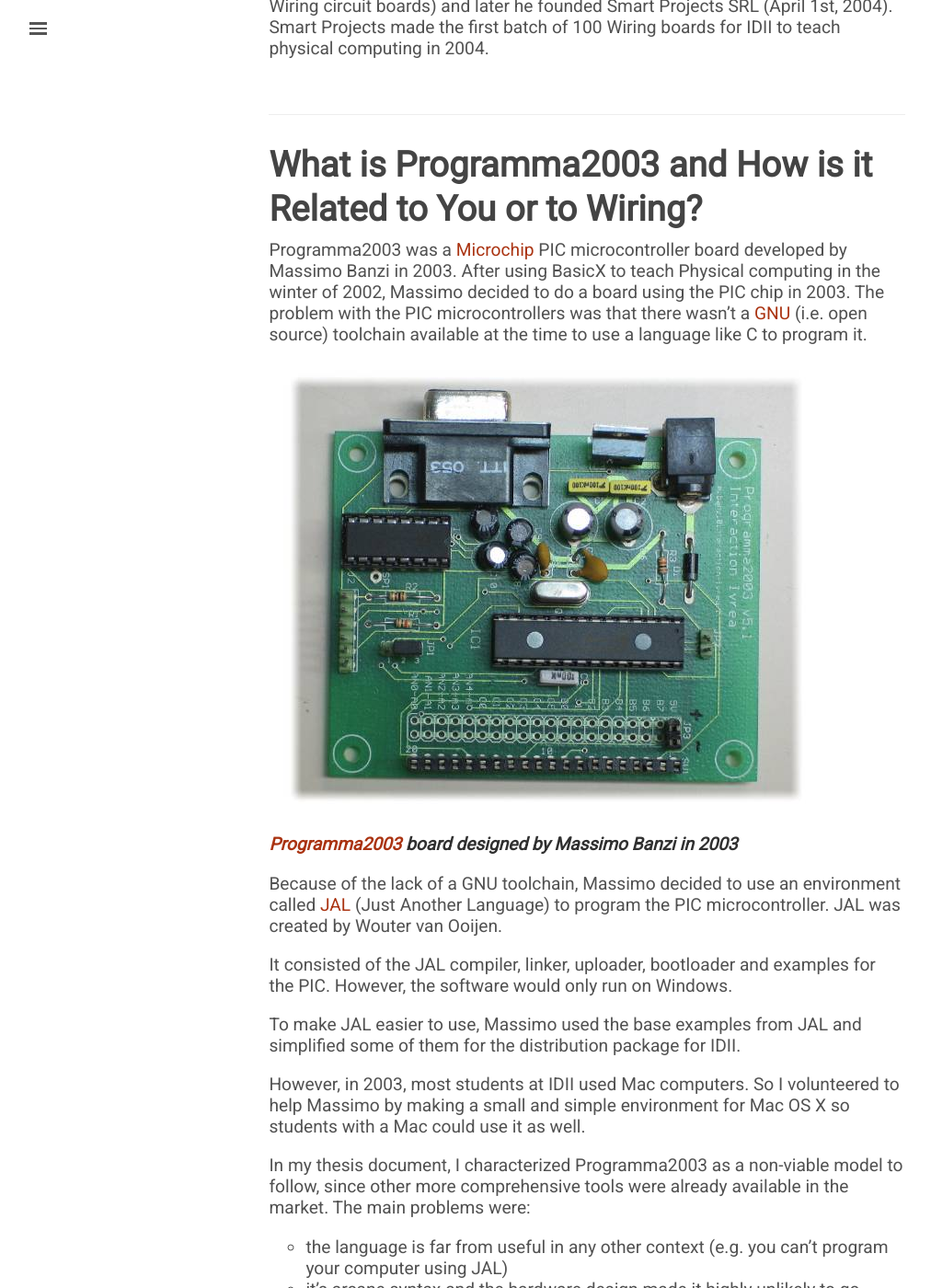
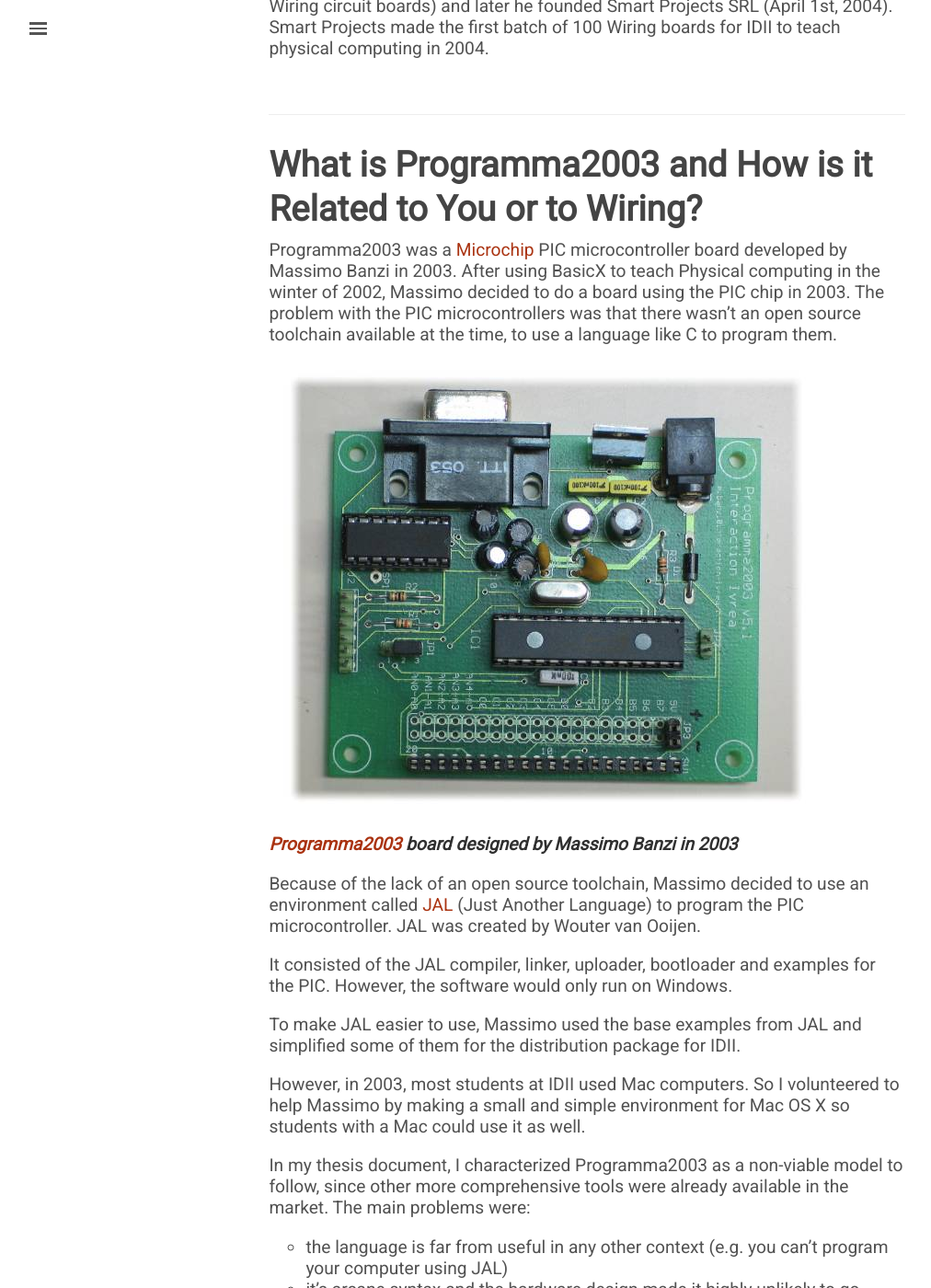
Before and after one commit to ArduinoHistory/arduinohistory.github.io, a Jekyll site: the page built from index.md, in a window 1280 px wide and 1400 px high, scrolled down 17971 px. Shown: the whole window at 92% size, without its empty margins (2-1014 px from the left). Built offline with Jekyll 4.4.1, drawn with Linux system fonts in a browser that asks for light colours.

Commit message:
Changed wording for PIC toolchain

```diff
--- a/index.md
+++ b/index.md
@@ -324,12 +324,12 @@ Gianluca Martino originally worked for SERP (the factory that made the first 25
 
 # What is Programma2003 and How is it Related to You or to Wiring?
 
-Programma2003 was a [Microchip](http://www.microchip.com/){: target="_blank"} PIC microcontroller board developed by Massimo Banzi in 2003\. After using BasicX to teach Physical computing in the winter of 2002, Massimo decided to do a board using the PIC chip in 2003\. The problem with the PIC microcontrollers was that there wasn't a [GNU](https://en.wikipedia.org/wiki/GNU){: target="_blank"} (i.e. open source) toolchain available at the time to use a language like C to program it.
+Programma2003 was a [Microchip](http://www.microchip.com/){: target="_blank"} PIC microcontroller board developed by Massimo Banzi in 2003\. After using BasicX to teach Physical computing in the winter of 2002, Massimo decided to do a board using the PIC chip in 2003\. The problem with the PIC microcontrollers was that there wasn't an open source toolchain available at the time, to use a language like C to program them.
 
 <a href="/images/full/Programma2003.jpg" data-lity><img alt="Programma2003" src="/images/Programma2003.jpg" width="600px" height="" /></a>
 ***[Programma2003](https://www.flickr.com/photos/mbanzi/8610131426/in/album-72157633136997919/){: target="_blank"} board designed by Massimo Banzi in 2003***
 
-Because of the lack of a GNU toolchain, Massimo decided to use an environment called [JAL](http://justanotherlanguage.org/){: target="_blank"} (Just Another Language) to program the PIC microcontroller.  JAL was created by Wouter van Ooijen.
+Because of the lack of an open source toolchain, Massimo decided to use an environment called [JAL](http://justanotherlanguage.org/){: target="_blank"} (Just Another Language) to program the PIC microcontroller.  JAL was created by Wouter van Ooijen.
 
 It consisted of the JAL compiler, linker, uploader, bootloader and examples for the PIC.  However, the software would only run on Windows.
 
```
